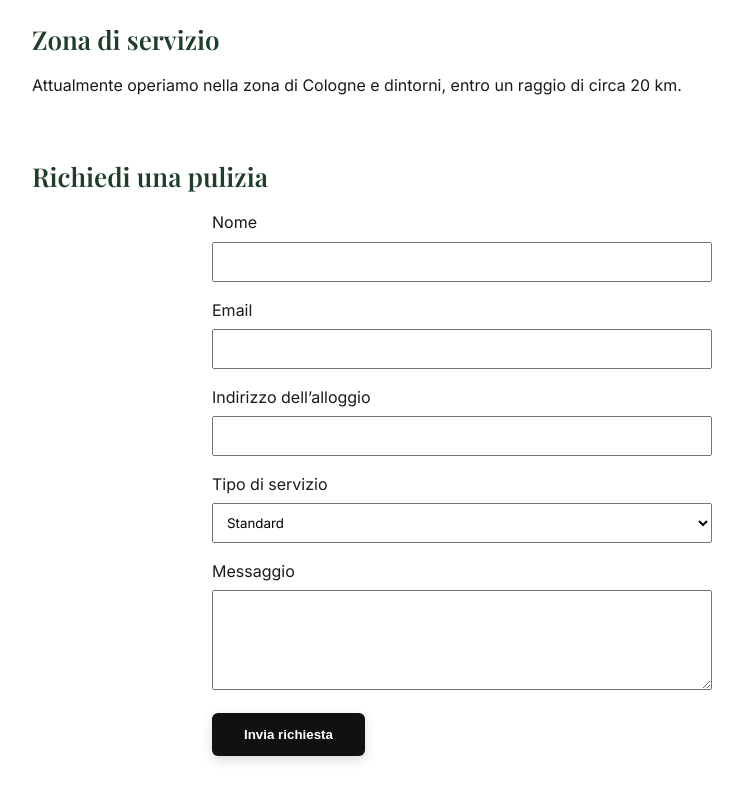
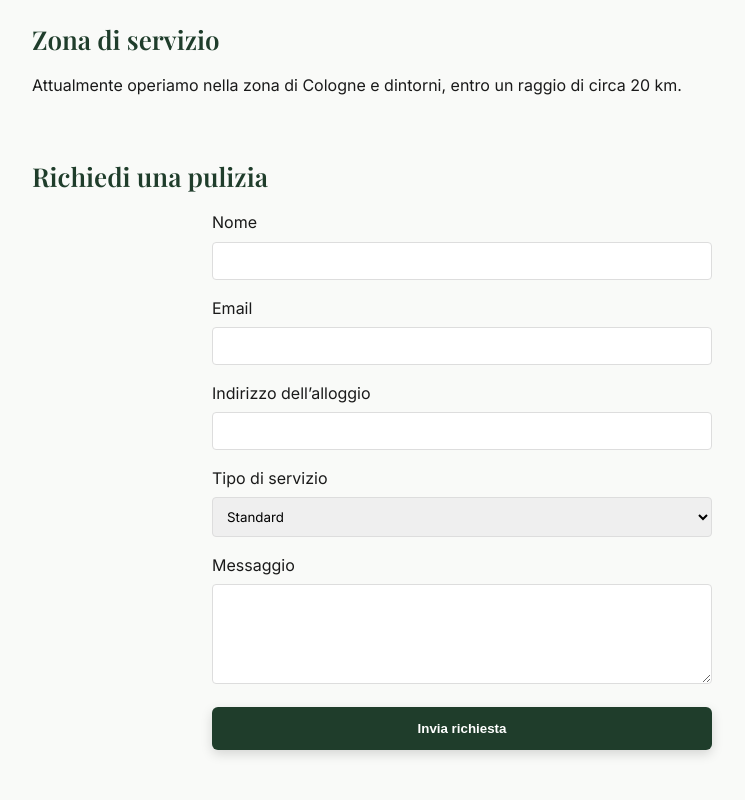
Before and after one commit to jomarinho97-cleandgo/clego-site, a plain HTML site: page index.html in a window 1280 px wide. Shown: the part 1206-2006 px from the top of the page, without its empty margins (178-923 px from the left). Drawn offline with nearby package versions, Linux system fonts and the light colour scheme.

Commit message:
Update style.css

```diff
--- a/style.css
+++ b/style.css
@@ -1,9 +1,10 @@
 :root {
   --color-primary: #1F3D2B;   /* verde escuro */
-  --color-bg: #F9FAF8        /* branco quente */
+  --color-bg: #F9FAF8;        /* branco quente (adicionei o ;) */
   --color-accent: #C8B89A;    /* bege premium */
   --color-text: #1A1A1A;
 }
+
 /* RESET BÁSICO */
 * {
   margin: 0;
@@ -19,7 +20,6 @@
   color: var(--color-text);
 }
 
-
 /* SEÇÕES */
 section {
   max-width: 900px;
@@ -27,15 +27,10 @@
   padding: 0 20px;
 }
 
-/* TÍTULOS */
+/* TÍTULOS (Agrupado e sem repetições) */
 h1, h2, h3 {
   font-family: 'Playfair Display', serif;
-  color: var(--color-primary);
-}
-
-p {
-  line-height: 1.7;
-  font-size: 1rem;
+  color: var(--color-primary); /* Todos começam com o verde do projeto */
 }
 
 h1 {
@@ -47,7 +42,7 @@
   font-size: 22px;
   font-weight: normal;
   margin-bottom: 20px;
-  color: #555;
+  /* Se quiseres cinzento, deixa #555. Se quiseres verde, apaga a linha abaixo */
 }
 
 h3 {
@@ -57,6 +52,8 @@
 
 /* TEXTOS */
 p {
+  line-height: 1.7;
+  font-size: 1rem;
   margin-bottom: 15px;
 }
 
@@ -68,6 +65,7 @@
 li {
   margin-bottom: 8px;
 }
+
 /* HERO */
 .hero {
   text-align: center;
@@ -86,21 +84,22 @@
 /* BOTÃO */
 .btn {
   display: inline-block;
-  background-color: #111;
+  background-color: var(--color-primary); /* Usei a tua cor premium aqui */
   color: #ffffff;
   padding: 14px 32px;
   text-decoration: none;
   font-weight: 600;
   border-radius: 6px;
-  border: 1px solid #111;
   box-shadow: 0 4px 12px rgba(0,0,0,0.15);
   transition: all 0.3s ease;
+  border: 1px solid var(--color-primary);
 }
 
 .btn:hover {
-  background-color: #ffffff;
-  color: #111;
+  background-color: transparent;
+  color: var(--color-primary);
 }
+
 /* FORM */
 form {
   max-width: 500px;
@@ -112,6 +111,8 @@
   padding: 10px;
   margin-top: 5px;
   font-family: inherit;
+  border: 1px solid #ddd;
+  border-radius: 4px;
 }
 
 textarea {
@@ -121,4 +122,5 @@
 button.btn {
   cursor: pointer;
   border: none;
+  width: 100%; /* O botão do formulário fica melhor se for largo */
 }
```
